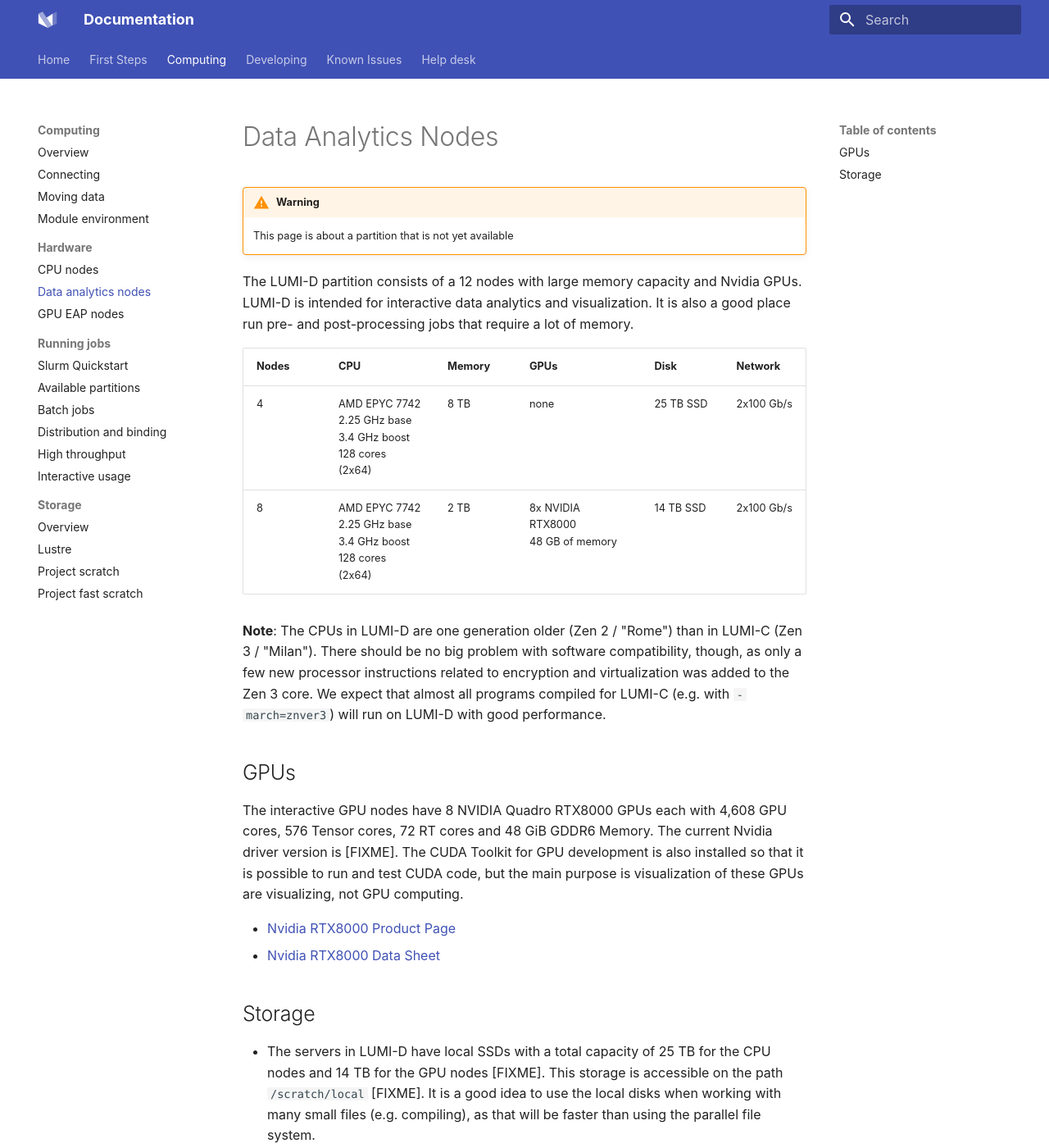
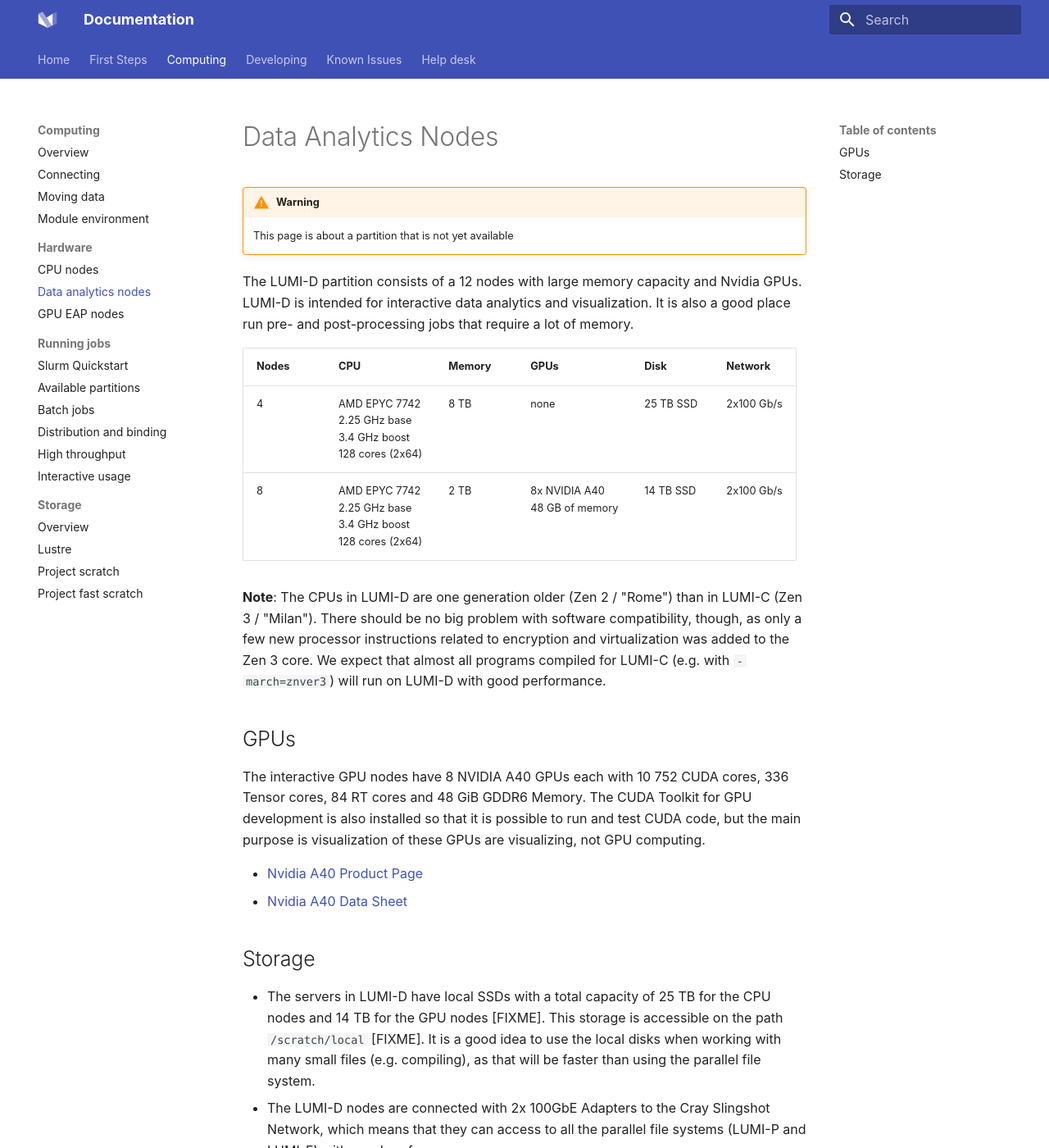
Before and after one commit to Lumi-supercomputer/lumi-userguide, an MkDocs documentation site: the page built from docs/computing/systems/lumid.md, in a window 1280 px wide and 1400 px high. Shown: the whole window at 82% size. Built offline with MkDocs 1.6.1 and Material for MkDocs 9.7.7, drawn with Linux system fonts in a browser that asks for light colours.

Commit message:
update Lumi-D (A40)

```diff
--- a/docs/computing/systems/lumid.md
+++ b/docs/computing/systems/lumid.md
@@ -1,7 +1,7 @@
 # Data Analytics Nodes
 
-[rtx-8000-product]: https://www.nvidia.com/en-us/design-visualization/quadro/rtx-8000/
-[rtx-8000-specs]: https://www.nvidia.com/content/dam/en-zz/Solutions/design-visualization/quadro-product-literature/quadro-rtx-8000-us-nvidia-946977-r1-web.pdf
+[a40-product]: https://www.nvidia.com/en-us/data-center/a40/
+[a40-specs]: https://www.nvidia.com/content/dam/en-zz/Solutions/Data-Center/a40/proviz-print-nvidia-a40-datasheet-us-nvidia-1469711-r8-web.pdf
 
 !!! warning
     This page is about a partition that is not yet available
@@ -14,7 +14,7 @@
 | Nodes | CPU                                                                 | Memory | GPUs                                 | Disk      | Network    |
 |-------|---------------------------------------------------------------------|--------|--------------------------------------|-----------|------------|
 | 4     | AMD EPYC 7742<br>2.25 GHz base<br>3.4 GHz boost<br>128 cores (2x64) | 8 TB   | none                                 | 25 TB SSD | 2x100 Gb/s |
-| 8     | AMD EPYC 7742<br>2.25 GHz base<br>3.4 GHz boost<br>128 cores (2x64) | 2 TB   | 8x NVIDIA RTX8000<br>48 GB of memory | 14 TB SSD | 2x100 Gb/s |
+| 8     | AMD EPYC 7742<br>2.25 GHz base<br>3.4 GHz boost<br>128 cores (2x64) | 2 TB   | 8x NVIDIA A40<br>48 GB of memory | 14 TB SSD | 2x100 Gb/s |
 
 **Note**: The CPUs in LUMI-D are one generation older (Zen 2 / "Rome") than in
 LUMI-C (Zen 3 / "Milan"). There should be no big problem with
@@ -25,14 +25,14 @@
 
 ## GPUs
 
-The interactive GPU nodes have 8 NVIDIA Quadro RTX8000 GPUs each with 4,608 GPU
-cores, 576 Tensor cores, 72 RT cores and 48 GiB GDDR6 Memory. The current Nvidia
-driver version is [FIXME]. The CUDA Toolkit for GPU development is also
-installed so that it is possible to run and test CUDA code, but the main purpose
-is visualization of these GPUs are visualizing, not GPU computing.
+The interactive GPU nodes have 8 NVIDIA A40 GPUs each with 10 752 CUDA
+cores, 336 Tensor cores, 84 RT cores and 48 GiB GDDR6 Memory. The CUDA Toolkit
+for GPU development is also installed so that it is possible to run and test
+CUDA code, but the main purpose is visualization of these GPUs are visualizing,
+not GPU computing.
 
-* [Nvidia RTX8000 Product Page][rtx-8000-product]
-* [Nvidia RTX8000 Data Sheet][rtx-8000-specs]
+* [Nvidia A40 Product Page][a40-product]
+* [Nvidia A40 Data Sheet][a40-specs]
 
 ## Storage
 
```
